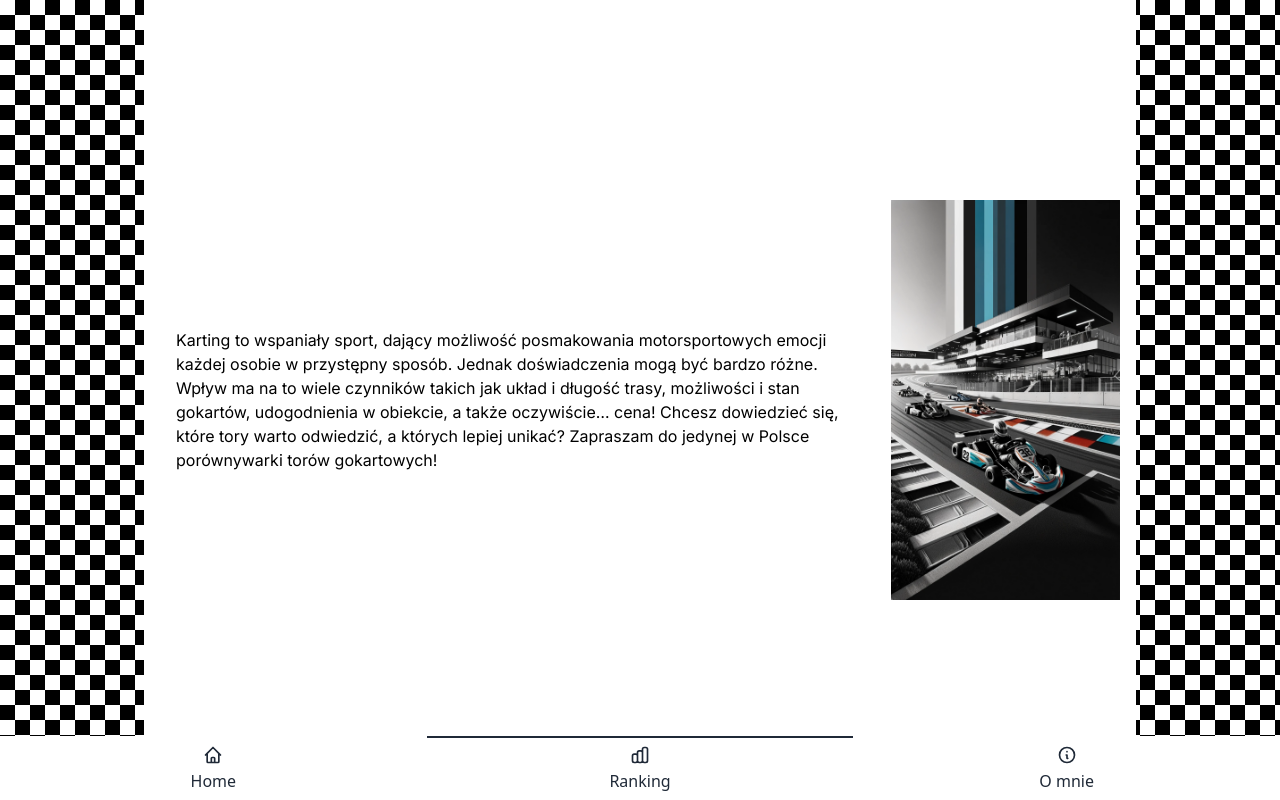
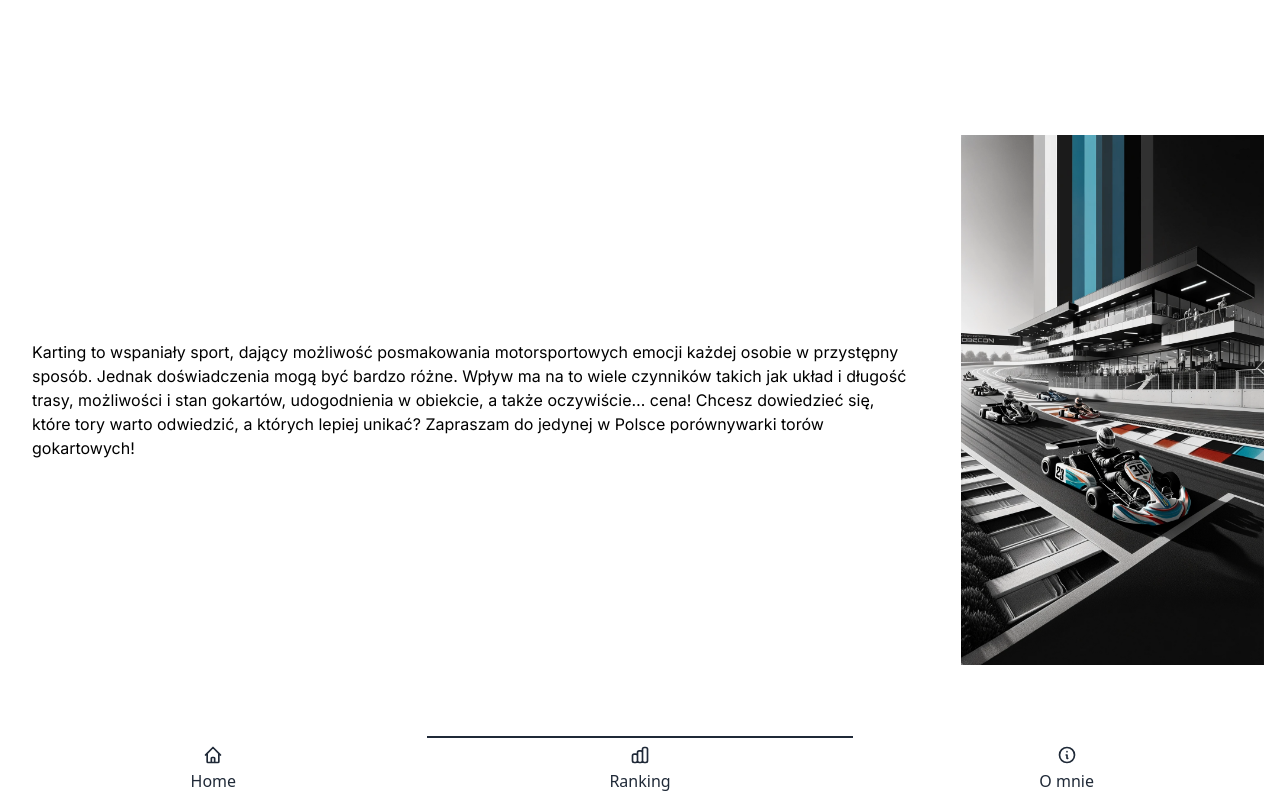
Before and after one commit to drPKwiecien/zadanie3, a Next.js app: page / in a window 1280 px wide. Built offline with nearby package versions, Linux system fonts and the light colour scheme.

Commit message:
przeniesienie układu stron do app.js

```diff
--- a/src/pages/_app.js
+++ b/src/pages/_app.js
@@ -2,13 +2,16 @@ import '@/styles/globals.css'
 import Navbarbottom from '../components/Navbarbottom'
 
 
+
 export default function App({ Component, pageProps }) {
-  return(
+  return (
     <>
       <Navbarbottom />
-      <div className="body-pattern min-h-screen">
-        <Component {...pageProps} />
+      <div className="body-pattern">
+        <div className="central-container flex flex-1 items-center justify-center bg-white  min-h-screen">
+          <Component {...pageProps} />
+        </div>
       </div>
     </>
-  )
+  );
 }
--- a/src/pages/index.js
+++ b/src/pages/index.js
@@ -7,9 +7,8 @@ const inter = Inter({ subsets: ['latin'] })
 
 export default function Home() {
   return (
-    <div className="flex flex-col min-h-screen justify-center bg-white ml-36 mr-36">
 
-      <main className={`flex flex-1 items-center justify-center bg-white  ${inter.className}`}>  {/* ml-16 mr-16 */}
+      <main className={`${inter.className}`}>  {/* ml-16 mr-16 */}
 
           <div className="flex items-center justify-center w-full">
             <div className="text-left p-8 flex-grow flex-basis-2/3">
@@ -22,6 +21,6 @@ export default function Home() {
       </main>
 
 
-    </div>
+
   )
 }
--- a/src/pages/ranking.js
+++ b/src/pages/ranking.js
@@ -1,3 +1,5 @@
 export default function Ranking() {
-    return <div>Ranking Page</div>;
+    return <main className={`flex flex-1 items-center justify-center bg-white`}>
+      <div>Ranking Page</div>;
+    </main>
   }
--- a/src/styles/globals.css
+++ b/src/styles/globals.css
@@ -22,3 +22,8 @@
   background-size: 30px 30px;
   background-position: 0 0, 15px 15px;
 }
+.central-container {
+  margin-left: auto;
+  margin-right: auto;
+  max-width: 1400px;
+}
```
